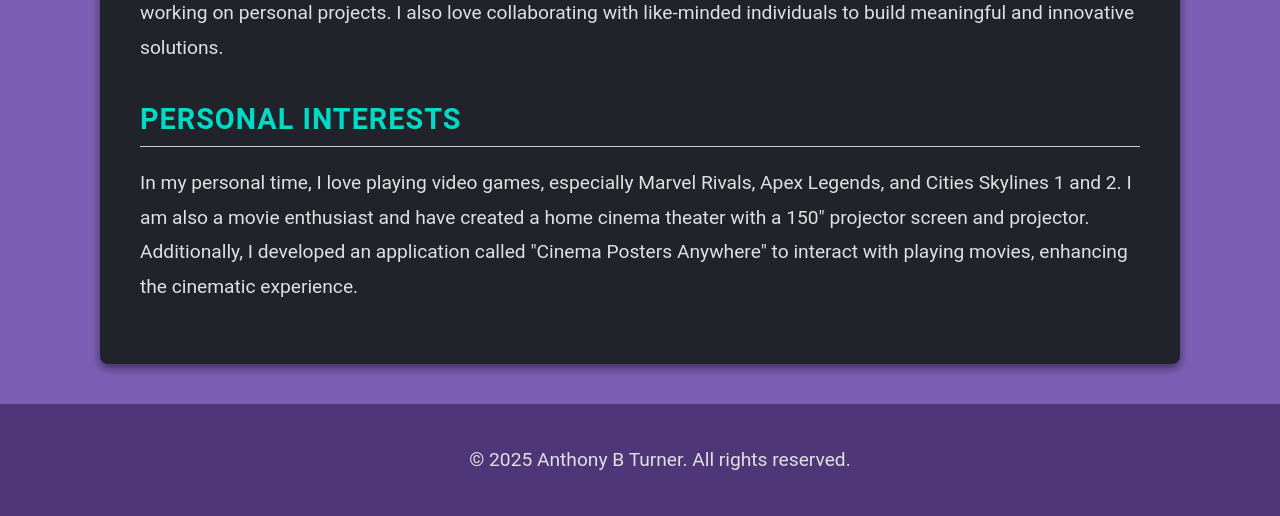
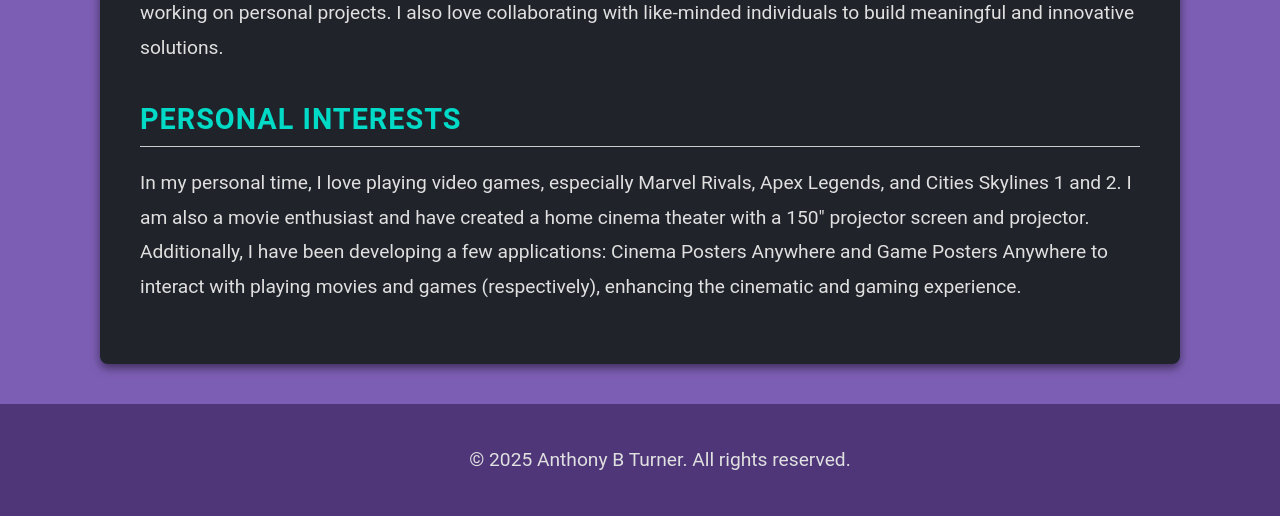
Before and after one commit to anthonybturner/anthonybturner, a Django app: page /about/ in a window 1280 px wide. Shown: the part 718-1234 px from the top of the page. Run offline with Django 5.2, Linux system fonts and the light colour scheme.

Commit message:
updated portfolio and about me descriptions

```diff
--- a/website/templates/about.html
+++ b/website/templates/about.html
@@ -15,7 +15,9 @@
 
         <article>
             <h3>Personal Interests</h3>
-            <p>In my personal time, I love playing video games, especially Marvel Rivals, Apex Legends, and Cities Skylines 1 and 2. I am also a movie enthusiast and have created a home cinema theater with a 150" projector screen and projector. Additionally, I developed an application called "Cinema Posters Anywhere" to interact with playing movies, enhancing the cinematic experience.</p>
+            <p>In my personal time, I love playing video games, especially Marvel Rivals, Apex Legends, and Cities Skylines 1 and 2.
+                I am also a movie enthusiast and have created a home cinema theater with a 150" projector screen and projector.
+                Additionally, I have been developing a few applications: Cinema Posters Anywhere and Game Posters Anywhere to interact with playing movies and games (respectively), enhancing the cinematic and gaming experience.</p>
         </article>
     </section>
 
```
Also changed, not shown: website/templates/portfolio.html (+11 -12 lines).
